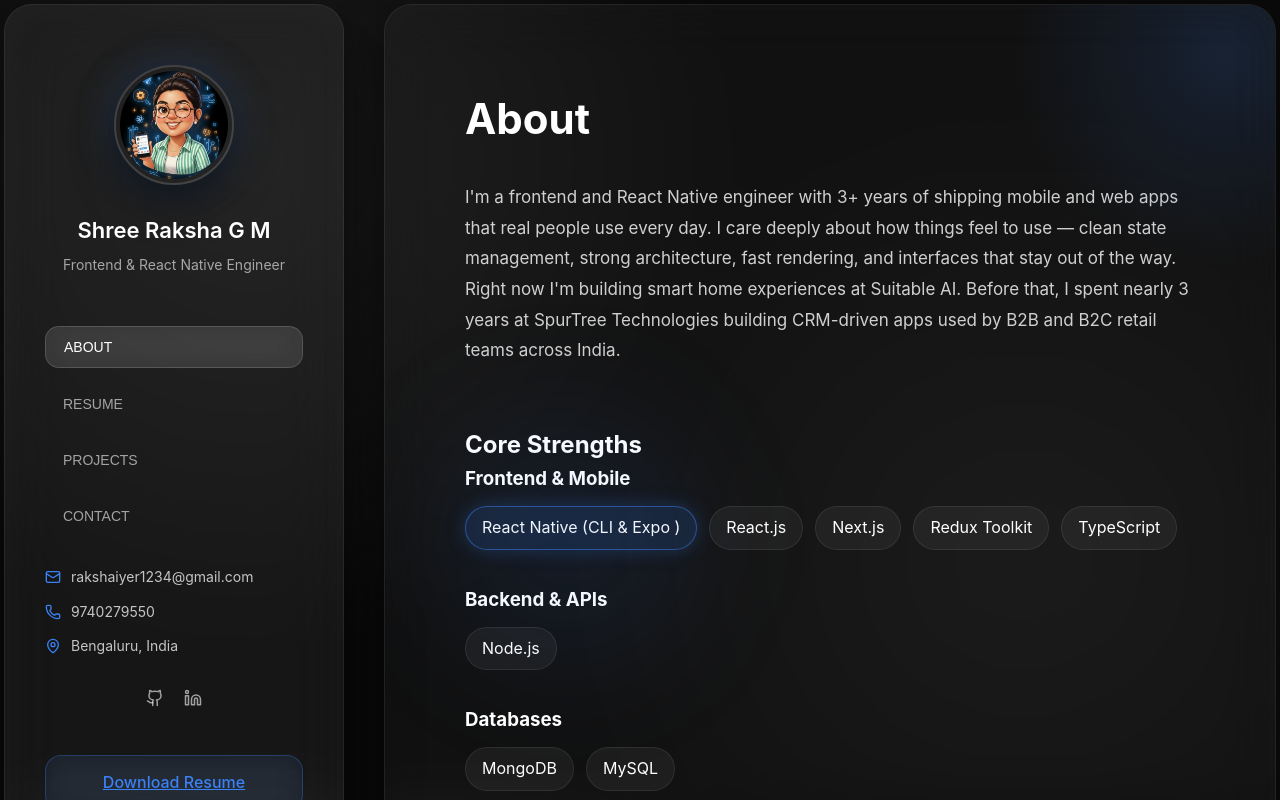
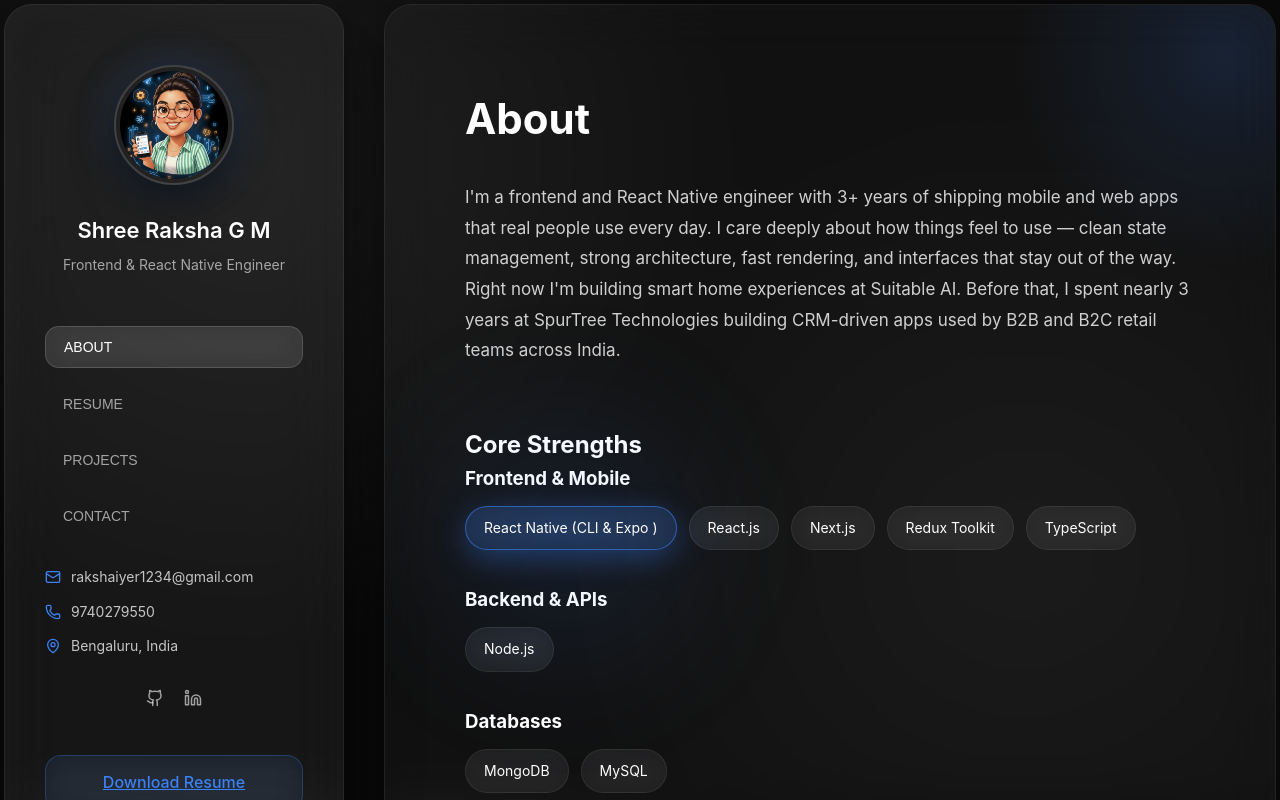
Before and after one commit to rakshaiyer/raksha-portfolio, a Next.js app: page / in a window 1280 px wide. In both pictures the pointer is over the element "React Native (CLI & Expo )". Shown: the top 800 px of the page. Built offline with nearby package versions, Linux system fonts and the light colour scheme.

Commit message:
analytics, fixing bugs

```diff
--- a/src/components/about.module.scss
+++ b/src/components/about.module.scss
@@ -94,18 +94,21 @@
 }
 
 .tag {
-  padding: 8px 16px;
+  padding: 10px 18px;
   border-radius: 999px;
   background: rgba(255,255,255,0.05);
   border: 1px solid rgba(255,255,255,0.08);
+  backdrop-filter: blur(10px);
+
+  font-size: 14px;
   transition: all 0.3s ease;
 }
 
 .tag:hover {
-  background: rgba(59,130,246,0.15);
-  border: 1px solid rgba(59,130,246,0.5);
-  box-shadow: 0 0 20px rgba(59,130,246,0.25);
-  transform: translateY(-3px);
+  background: rgba(59,130,246,0.18);
+  border: 1px solid rgba(59,130,246,0.6);
+  box-shadow: 0 8px 30px rgba(59,130,246,0.35);
+  transform: translateY(-4px) scale(1.05);
 }
 
 /* ===== MOBILE ===== */
```
